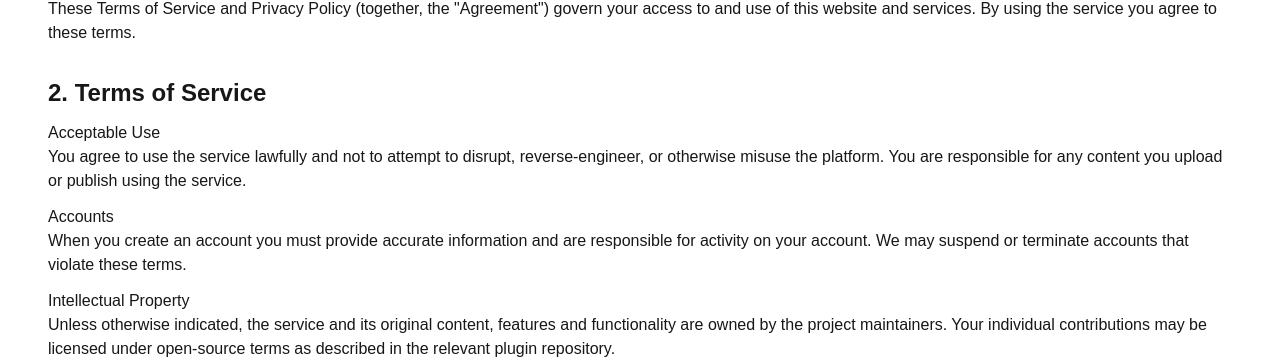
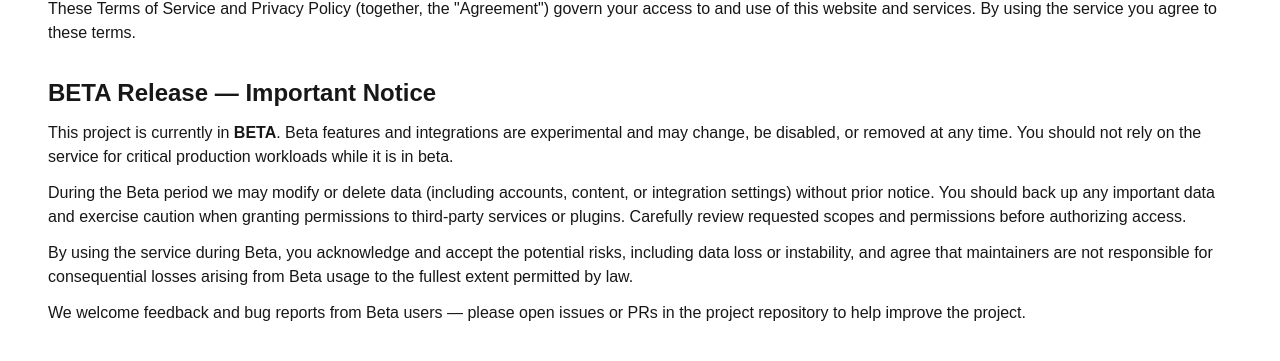
Before and after one commit to arhantbararia/seq-front, a Next.js app: page /terms-and-privacy in a window 1280 px wide. Shown: the part 295-656 px from the top of the page. Built offline with nearby package versions, Linux system fonts and the light colour scheme; no server answers.

Commit message:
added beta terms

```diff
--- a/src/app/terms-and-privacy/page.tsx
+++ b/src/app/terms-and-privacy/page.tsx
@@ -19,6 +19,33 @@ export default function TermsAndPrivacyPage() {
         <p>
           These Terms of Service and Privacy Policy (together, the "Agreement") govern your access to
           and use of this website and services. By using the service you agree to these terms.
+        </p>
+      </section>
+
+      <section className="mb-8">
+        <h2 className="text-2xl font-semibold mb-3">BETA Release — Important Notice</h2>
+        <p>
+          This project is currently in <strong>BETA</strong>. Beta features and integrations are
+          experimental and may change, be disabled, or removed at any time. You should not rely on
+          the service for critical production workloads while it is in beta.
+        </p>
+
+        <p className="mt-3">
+          During the Beta period we may modify or delete data (including accounts, content, or
+          integration settings) without prior notice. You should back up any important data and
+          exercise caution when granting permissions to third-party services or plugins. Carefully
+          review requested scopes and permissions before authorizing access.
+        </p>
+
+        <p className="mt-3">
+          By using the service during Beta, you acknowledge and accept the potential risks,
+          including data loss or instability, and agree that maintainers are not responsible for
+          consequential losses arising from Beta usage to the fullest extent permitted by law.
+        </p>
+
+        <p className="mt-3">
+          We welcome feedback and bug reports from Beta users — please open issues or PRs in the
+          project repository to help improve the project.
         </p>
       </section>
 
```
